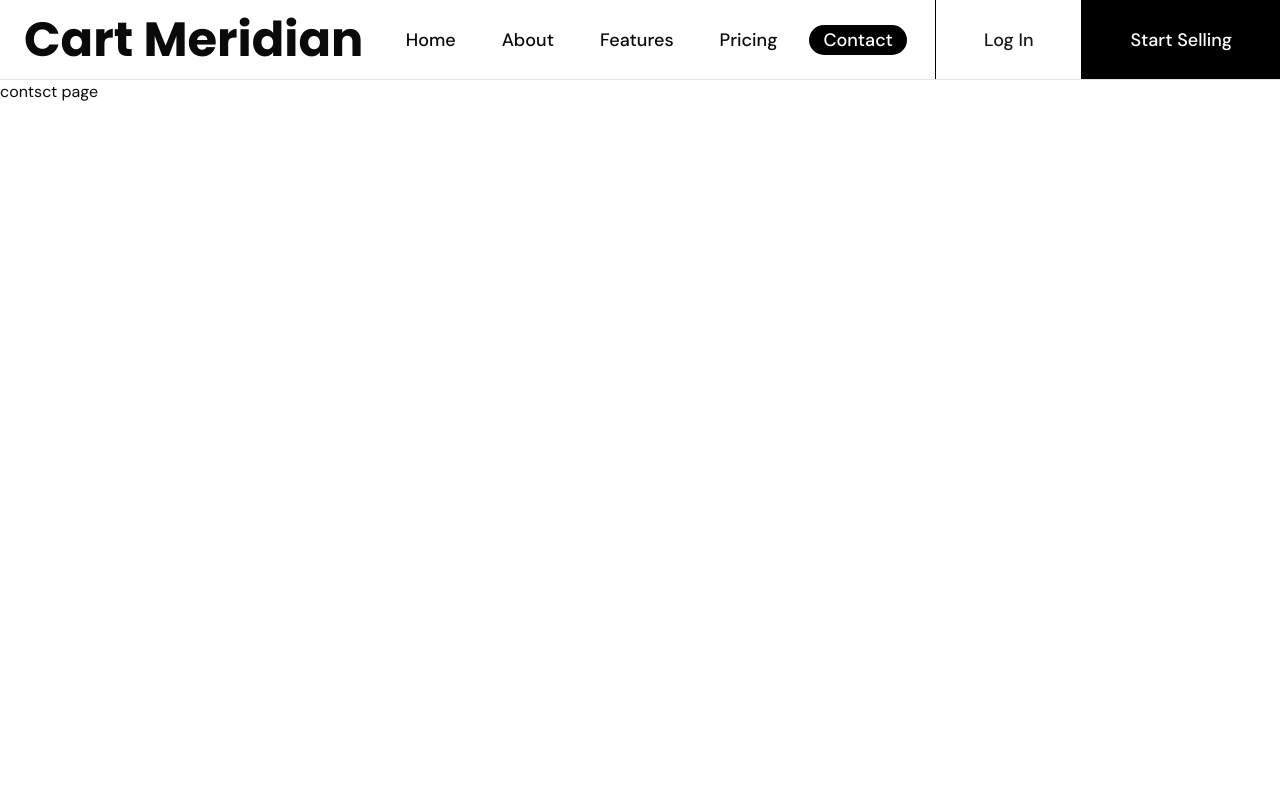
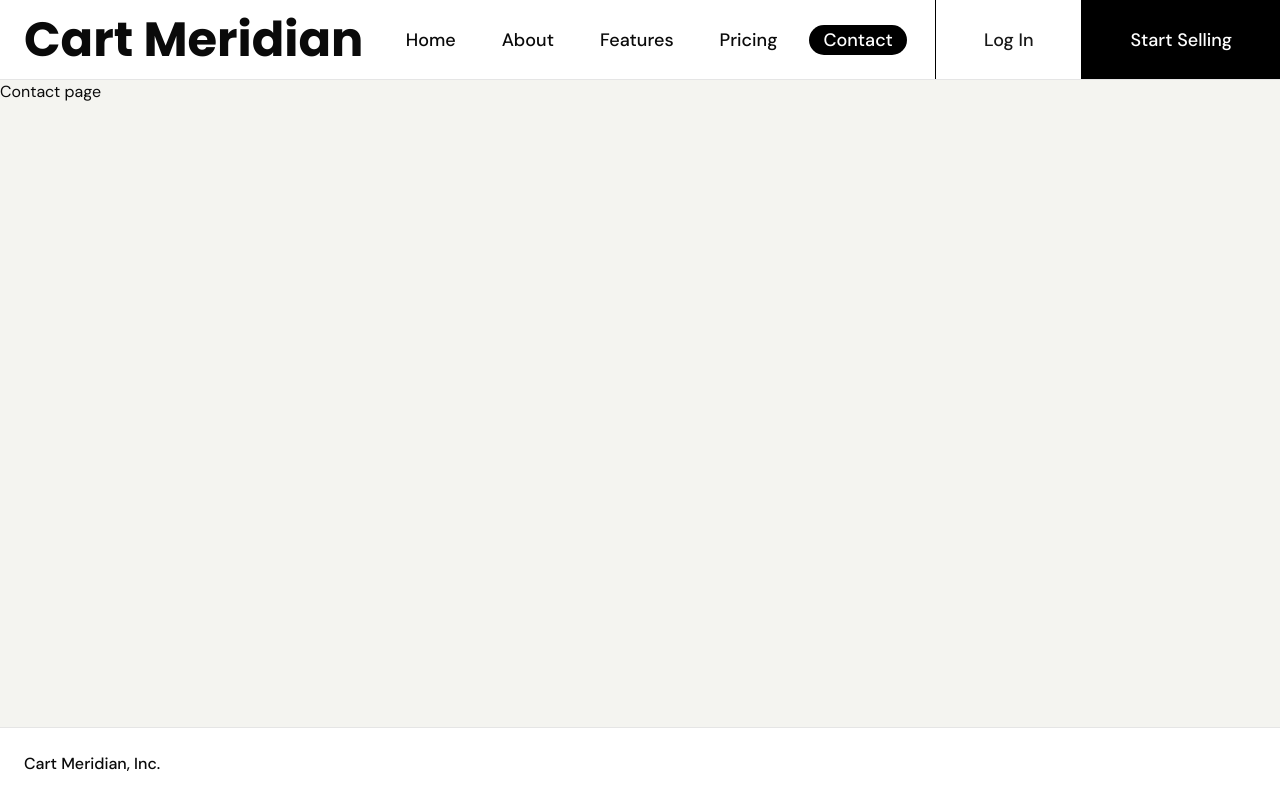
Before and after one commit to Vivelune/nautilas, a Next.js app: page /contact in a window 1280 px wide. Built offline with nearby package versions, Linux system fonts and the light colour scheme.

Commit message:
Completed the footer

```diff
--- a/app/(home)/contact/page.tsx
+++ b/app/(home)/contact/page.tsx
@@ -3,7 +3,7 @@
 const page = () => {
   return (
     <div>
-      contsct page
+      Contact page
     </div>
   )
 }
--- /dev/null
+++ b/app/(home)/footer.tsx
@@ -0,0 +1,15 @@
+import React from 'react'
+
+const Footer = () => {
+  return (
+    <footer className="flex border-t justify-between font-medium p-6">
+        <div className="flex items-center gap-2 ">
+            <p>
+                Cart Meridian, Inc.
+            </p>
+        </div>
+    </footer>
+  )
+}
+
+export default Footer
--- a/app/(home)/layout.tsx
+++ b/app/(home)/layout.tsx
@@ -1,3 +1,4 @@
+import Footer from "./footer"
 import Navbar from "./navbar"
 
 interface Props{
@@ -14,7 +15,10 @@
 
 
            <Navbar/>
-            {children}
+            <div className=" flex-1 bg-[#f4f4f0]">
+                {children}
+            </div>
+           <Footer/>
         </div>
     )
 }
--- a/app/(home)/navbar-sidebar.tsx
+++ b/app/(home)/navbar-sidebar.tsx
@@ -1,6 +1,7 @@
 import { ScrollArea } from "@/components/ui/scroll-area"
 import { Sheet, SheetContent, SheetHeader, SheetTitle } from "@/components/ui/sheet"
 import Link from "next/link"
+import { Children } from "react"
 
 
 interface NavbarItem{
@@ -33,6 +34,8 @@
                     </Link>
                 ))}
 
+
+
                 <div className="border-t">
                    <Link onClick={()=>onOpenChange(false)} href="/sign-in" className="flex w-full text-left p-4 hover:bg-black hover:text-white item-center text-base font-medium">Log In</Link>
                    <Link onClick={()=>onOpenChange(false)} href="/sign-up" className="flex w-full text-left p-4 hover:bg-black hover:text-white item-center text-base font-medium">Start Selling</Link>
```
